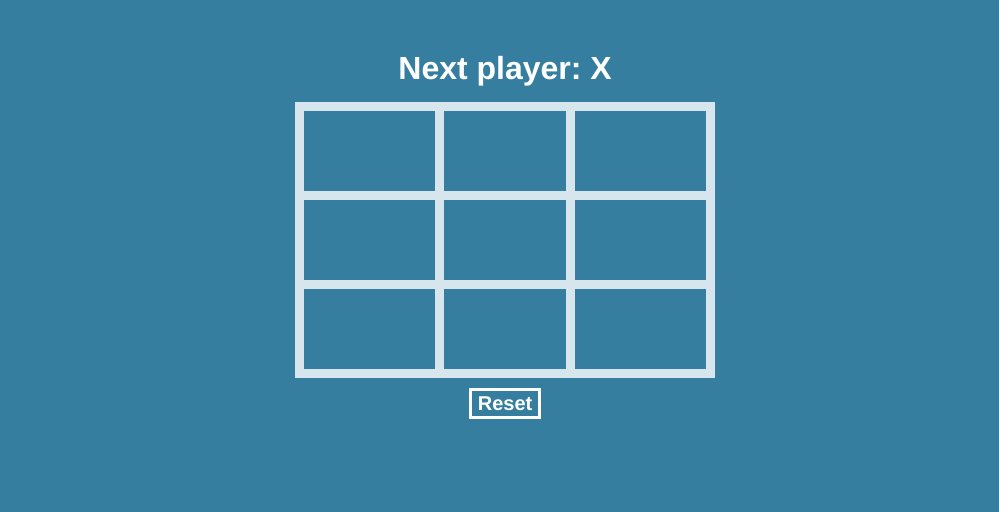
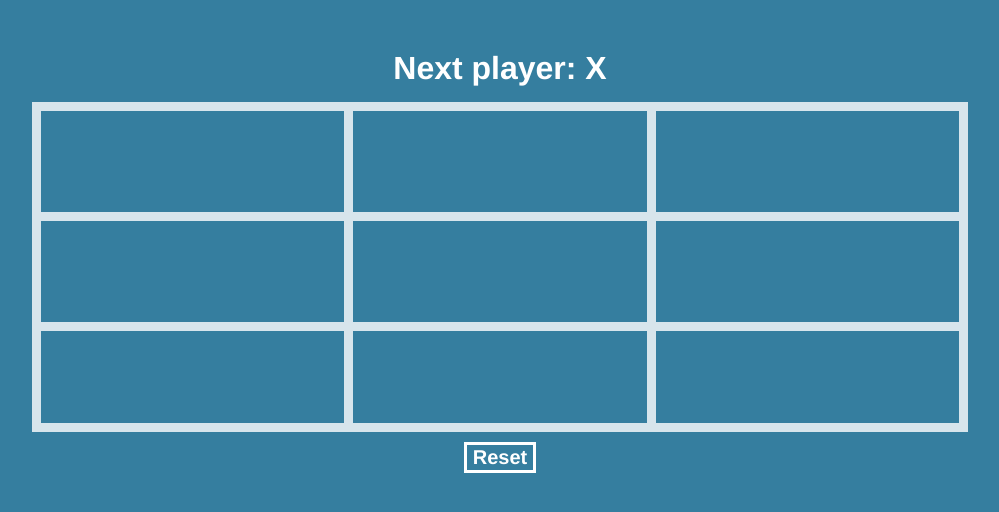
Before and after one commit to katollitany/katollitany.github.io, a React (Create React App) app: page / in a window 1280 px wide. Shown: the top 512 px of the page, without its empty margins (135-1134 px from the left). Built offline with nearby package versions, Linux system fonts and the light colour scheme.

Commit message:
made the page dynamic

```diff
--- a/public/index.html
+++ b/public/index.html
@@ -1,6 +1,7 @@
 <html>
   <head>
     <link rel="stylesheet" href="style.css" />
+    <meta name="viewport" content="width=device-width, initial-scale=1.0" />
   </head>
   <body>
     <div id="root"></div>
--- a/src/main.scss
+++ b/src/main.scss
@@ -1,13 +1,26 @@
+$mobile: 320px;
+$mediummobile: 375px;
+$largemobile: 425px;
+
 body {
   text-align: center;
   padding: 50px;
   font: 20px Helvetica, sans-serif;
   color: #333;
   background-color: #357e9f;
+
+  @media screen and (min-width: $mobile) and (max-width: 425px) {
+    background-color: #fed8b1;
+    padding: 10px;
+  }
 }
 
 h1 {
   font-size: 36px;
+
+  @media screen and (min-width: $mobile) and (max-width: 425px) {
+    font-size: 16px;
+  }
 }
 
 .main {
@@ -15,6 +28,12 @@ h1 {
   display: flex;
   flex-direction: column;
   align-items: center;
+  height: 100%;
+
+  @media screen and (min-width: $mobile) {
+    margin-right: 10px;
+    height: 50%;
+  }
 }
 
 .reset {
@@ -29,9 +48,19 @@ h1 {
 
 .grid {
   display: grid;
-  grid-template-columns: 140px 140px 140px;
+  grid-template-columns: 1fr 1fr 1fr;
+  width: 90%;
+  flex: 1;
+
+  @media screen and (min-width: $mobile) {
+    display: grid;
+    width: 100%;
+  }
+  @media screen and (min-width: $mediummobile) {
+    display: grid;
+    width: 80%;
+  }
 }
-
 .status {
   font-size: xx-large;
   font-weight: 700;
--- a/src/square.scss
+++ b/src/square.scss
@@ -1,3 +1,7 @@
+$smallmobile: 320px;
+$mediummobile: 375px;
+$largemobile: 425px;
+
 .square:nth-child(3),
 .square:nth-child(6) {
   border-left: none;
@@ -22,19 +26,58 @@
 
 .square {
   border: 9px solid rgba(255, 255, 255, 0.8);
-  font-size: 60px;
+  font-size: 100px;
   text-align: center;
+
+  @media screen and (max-width: $smallmobile) {
+    font-size: 50px;
+    width: 100px;
+    height: 100px;
+  }
+  @media screen and (min-width: $mediummobile) {
+    font-size: 50px;
+  }
+  @media screen and (min-width: $largemobile) {
+    height: 110px;
+  }
 
   &__text {
     height: 60px;
     font-weight: 700;
-    margin: 10px 0px;
 
+    @media screen and (min-width: $smallmobile) and (max-width: 425px) {
+      margin: 10px 0px;
+      font-size: 40px;
+    }
     &--o {
       color: #32cd32;
+      @media screen and (min-width: $smallmobile) {
+        margin: 10px 0px;
+        font-size: larger;
+      }
+      @media screen and (min-width: $mediummobile) {
+        margin: 10px 0px 0px 0px;
+        font-size: larger;
+      }
+      @media screen and (min-width: $largemobile) {
+        margin: 20px 0px 0px 0px;
+        font-size: larger;
+      }
     }
     &--x {
       color: #ffa500;
+      @media screen and (min-width: $smallmobile) {
+        margin: 10px 0px;
+        font-size: larger;
+      }
+      @media screen and (min-width: $mediummobile) {
+        margin: 10px 0px 0px 0px;
+        font-size: larger;
+      }
+      @media screen and (min-width: $largemobile) {
+        margin: 20px 0px 0px 0px;
+        font-size: larger;
+      }
     }
   }
 }
```
